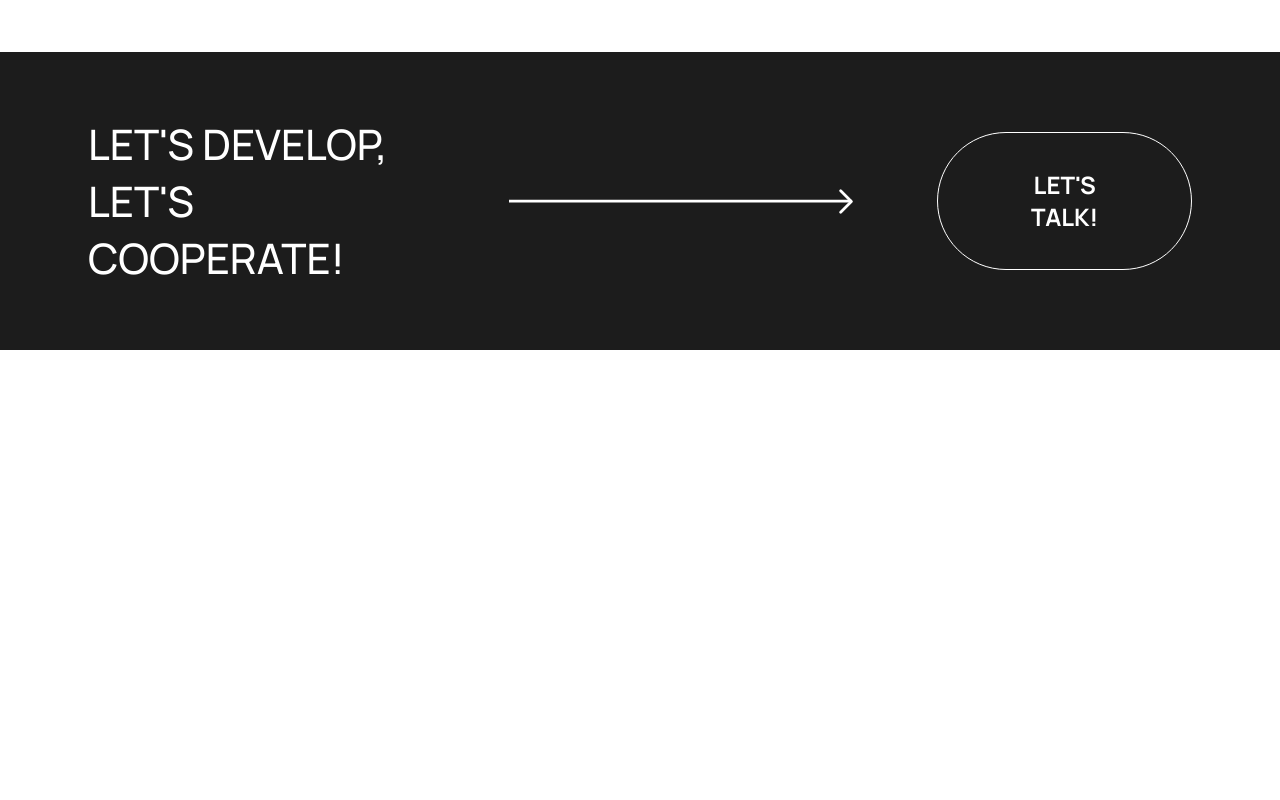
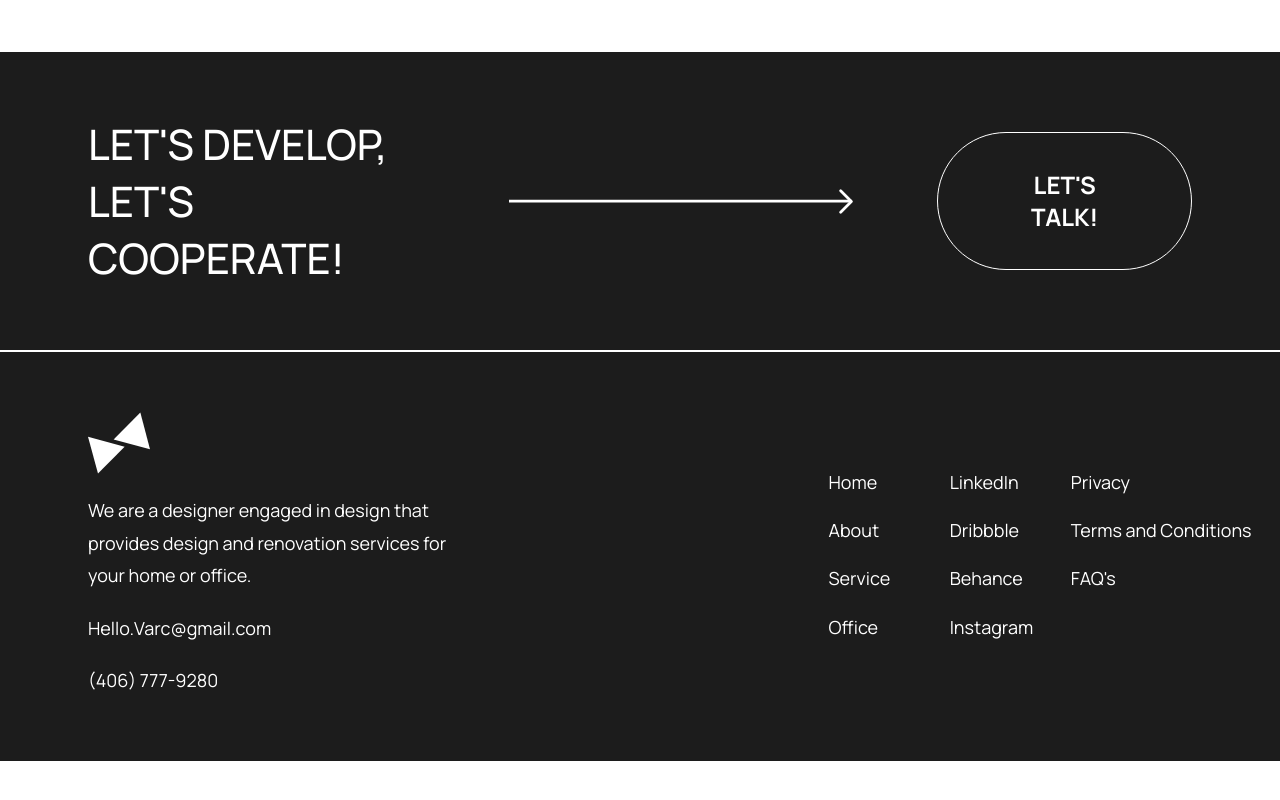
Before and after one commit to yamami-mohammed-monsif/digital_marketing_agency, a Next.js app: page / in a window 1280 px wide. Shown: the part 4595-5395 px from the top of the page. Before the commit the page ends 5081 px from the top, so only its background shows below. Built offline with nearby package versions, Linux system fonts and the light colour scheme.

Commit message:
feat: implement footer section with navigation and social links

```diff
--- a/app/layout.tsx
+++ b/app/layout.tsx
@@ -1,6 +1,7 @@
 import type { Metadata } from "next";
 import "./globals.css";
 import NavBar from "@/components/Navigation/NavBar";
+import Footer from "@/components/Footer";
 
 export const metadata: Metadata = {
   title: "digital marketing agency",
@@ -21,6 +22,7 @@ export default function RootLayout({
       <body>
         <NavBar />
         <main>{children}</main>
+        <Footer />
       </body>
     </html>
   );
--- a/components/CallToAction.tsx
+++ b/components/CallToAction.tsx
@@ -6,7 +6,7 @@ import Button from "./UI/Button";
 
 const CallToAction: React.FC = () => {
   return (
-    <Section className="bg-primary-800 text-white py-10 md:py-16">
+    <Section className="bg-primary-800 text-white py-10 md:py-16" noMargin>
       <div className="flex flex-col gap-6 md:flex-row md:gap-17 items-center justify-between">
         <Reveal color="white">
           <h2 className="m-0 md:text-[38px] lg:text-[42px] text-center md:text-left">
--- /dev/null
+++ b/components/Footer.tsx
@@ -0,0 +1,99 @@
+"use client";
+
+import React from "react";
+import Reveal from "./UI/Reveal";
+import Logo from "./UI/Logo";
+import Section from "./UI/Section";
+import { NavLinks, socials } from "@/constants";
+import { motion } from "motion/react";
+
+const Footer = () => {
+  return (
+    <footer className="bg-primary-800 text-white border-t-2">
+      <Section noMargin>
+        <div className="flex flex-col gap-6 md:gap-[114px] lg:gap-[173px] xl:gap-[377px] md:flex-row md:items-center py-[50px] md:pt-[55px] lg:pt-[60px] md:pb-[65px] lg:mb-[80px]">
+          <div className="flex flex-col gap-4 md:gap-5 md:flex-1">
+            <Logo
+              fill="white"
+              className="aspect-square w-6 sm:w-9 md:w-10 lg:w-13 xl:w-[62px]"
+            />
+            <Reveal color="white">
+              <p>
+                We are a designer engaged in design that provides design and
+                renovation services for your home or office.
+              </p>
+            </Reveal>
+            <Reveal color="white">
+              <p>Hello.Varc@gmail.com</p>
+            </Reveal>
+            <Reveal color="white">
+              <p>(406) 777-9280</p>
+            </Reveal>
+          </div>
+          <div className="grid grid-cols-2 gap-y-6 md:grid-cols-3 md:flex-1">
+            <ul className="grid gap-4 w-max h-max">
+              {NavLinks.map((item) => {
+                return (
+                  <li key={item.id}>
+                    <motion.a
+                      className="inline-block"
+                      href={item.href}
+                      whileHover={{
+                        textShadow: "0px 0px 10px rgba(255,255,255,0.8)",
+                        scale: 1.1,
+                      }}
+                      transition={{ duration: 0.2 }}
+                    >
+                      {item.label}
+                    </motion.a>
+                  </li>
+                );
+              })}
+            </ul>
+            <ul className="grid gap-4 w-max h-max">
+              {socials.map((item) => {
+                return (
+                  <li key={item.id}>
+                    <motion.a
+                      className="inline-block"
+                      href={item.url}
+                      target="_blank"
+                      whileHover={{
+                        textShadow: "0px 0px 10px rgba(255,255,255,0.8)",
+                        scale: 1.1,
+                      }}
+                      transition={{ duration: 0.2 }}
+                    >
+                      {item.text}
+                    </motion.a>
+                  </li>
+                );
+              })}
+            </ul>
+            <ul className="col-span-2 grid gap-4 md:col-span-1 w-max h-max">
+              {["Privacy", "Terms and Conditions", "FAQ's"].map(
+                (text, index) => (
+                  <li key={index}>
+                    <motion.a
+                      className="inline-block"
+                      href="#"
+                      whileHover={{
+                        textShadow: "0px 0px 8px rgba(255,255,255,0.8)",
+                        scale: 1.1,
+                      }}
+                      transition={{ duration: 0.2 }}
+                    >
+                      {text}
+                    </motion.a>
+                  </li>
+                )
+              )}
+            </ul>
+          </div>
+        </div>
+      </Section>
+    </footer>
+  );
+};
+
+export default Footer;
--- a/components/UI/Logo.tsx
+++ b/components/UI/Logo.tsx
@@ -2,7 +2,7 @@ import React from "react";
 
 type logoProps = {
   fill: string;
-  className: string;
+  className?: string;
 };
 
 const Logo: React.FC<logoProps> = ({ fill, className }) => {
--- a/components/UI/Section.tsx
+++ b/components/UI/Section.tsx
@@ -3,12 +3,21 @@ import React from "react";
 type sectionProps = {
   children: React.ReactNode;
   className?: string;
+  noMargin?: boolean;
 };
 
-const Section: React.FC<sectionProps> = ({ children, className }) => {
+const Section: React.FC<sectionProps> = ({
+  children,
+  className,
+  noMargin = false,
+}) => {
   return (
     <section
-      className={`${className} w-full relative px-5 sm:px-10 md:px-13 lg:px-17 xl:px-22 2xl:px-25 mb-13 sm:mb-18 md:mb-22 lg:mb-28 xl:mb-34 2xl:mb-[150px]`}
+      className={`${className} w-full relative px-5 sm:px-10 md:px-13 lg:px-17 xl:px-22 2xl:px-25 ${
+        noMargin
+          ? ""
+          : "mb-13 sm:mb-18 md:mb-22 lg:mb-28 xl:mb-34 2xl:mb-[150px]"
+      }`}
     >
       {children}
     </section>
--- a/constants/index.ts
+++ b/constants/index.ts
@@ -27,3 +27,10 @@ export const Services = [
   { id: 3, text: "Research and Discovery" },
   { id: 4, text: "Social Media Marketing" },
 ];
+
+export const socials = [
+  { id: 1, text: "LinkedIn", url: "/" },
+  { id: 2, text: "Dribbble", url: "/" },
+  { id: 3, text: "Behance", url: "/" },
+  { id: 4, text: "Instagram", url: "/" },
+];
```
